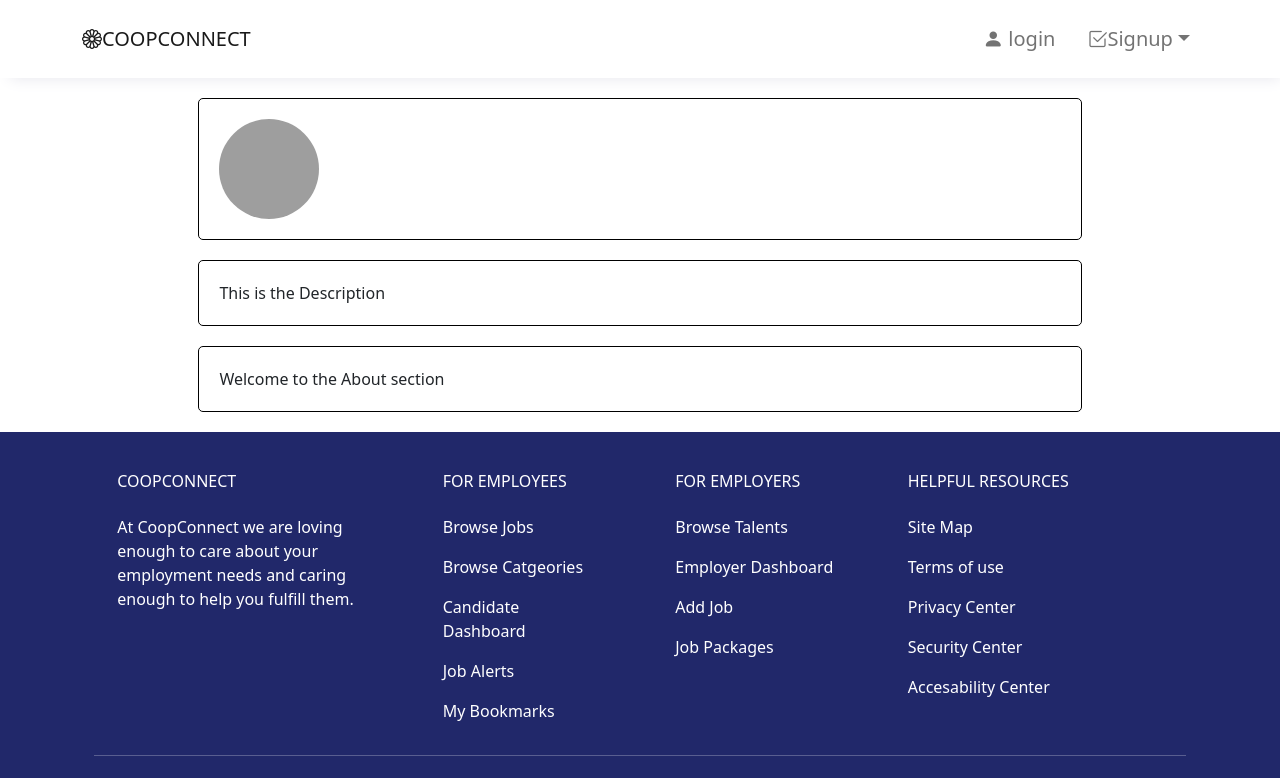
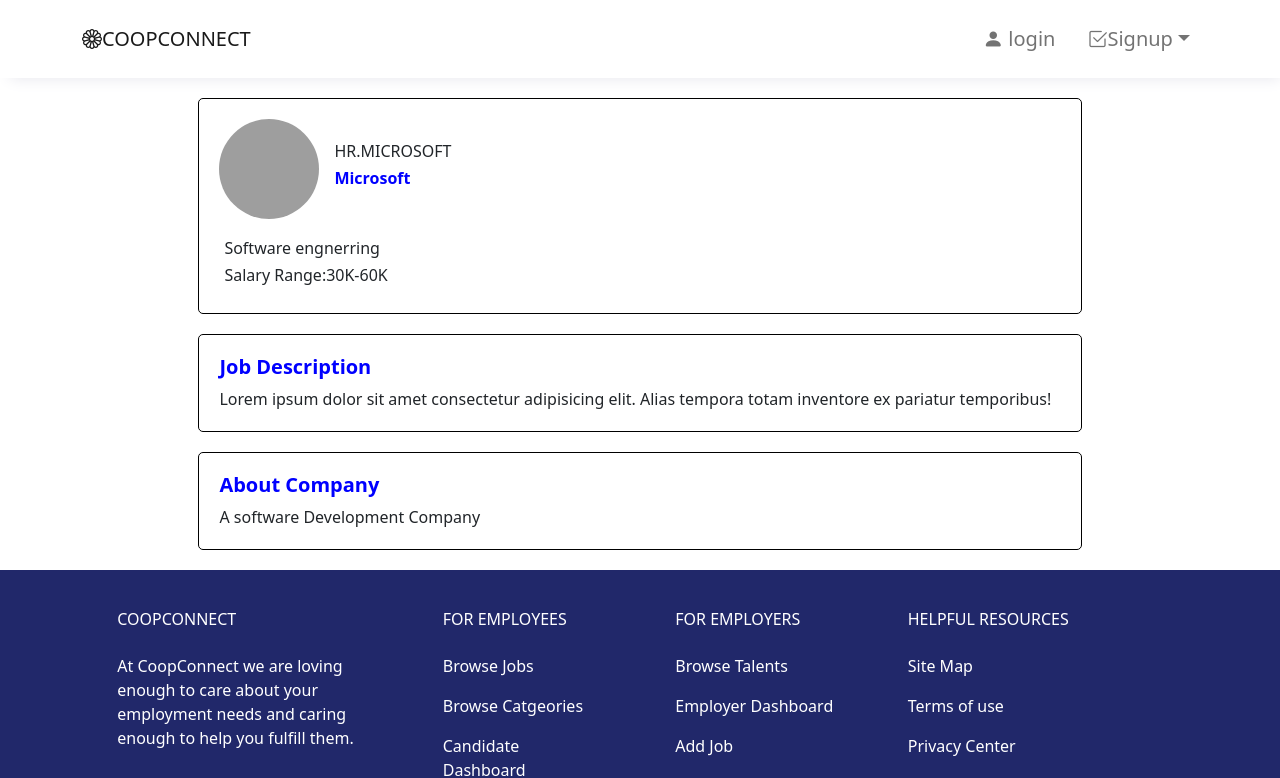
Before and after one commit to queenslaynaila/COOPCONNECT, a React (Create React App) app in the folder client/: page /viewjob in a window 1280 px wide. Shown: the top 778 px of the page. Built offline with nearby package versions, Linux system fonts and the light colour scheme; grey boxes are pictures that could not be loaded.

Commit message:
finalize job description page

```diff
--- a/client/src/components/reusableComponents/AboutCompany.jsx
+++ b/client/src/components/reusableComponents/AboutCompany.jsx
@@ -1,10 +1,16 @@
 import React from 'react'
 import Card from './Card'
+import CardTitle from './CardTitle'
 
 function AboutCompany() {
   return (
     <Card>
-        Welcome to the About section
+    <CardTitle>
+    <h1>
+      About Company
+    </h1>
+    </CardTitle>
+    A software Development Company
     </Card>
   )
 }
--- /dev/null
+++ b/client/src/components/reusableComponents/CardTitle.jsx
@@ -0,0 +1,11 @@
+import React from 'react'
+
+function CardTitle(props) {
+  return (
+    <div className='card-title-name'>
+      {props.children}
+    </div>
+  )
+}
+
+export default CardTitle
--- a/client/src/components/reusableComponents/CompanyAvatar.jsx
+++ b/client/src/components/reusableComponents/CompanyAvatar.jsx
@@ -5,6 +5,10 @@
   return (
     <div className='company-avatar-icon'>
         <Avatar/>
+        <div className="company-title-name">
+            <h1>HR.MICROSOFT</h1>
+            <h2>Microsoft</h2>
+        </div>
     </div>
   )
 }
--- a/client/src/components/reusableComponents/JobDescription.jsx
+++ b/client/src/components/reusableComponents/JobDescription.jsx
@@ -1,10 +1,16 @@
 import React from 'react'
 import Card from './Card'
+import CardTitle from './CardTitle'
 
 function JobDescription() {
   return (
     <Card>
-      This is  the Description
+    <CardTitle>
+    <h1>
+      Job Description
+    </h1>
+    </CardTitle>
+      Lorem ipsum dolor sit amet consectetur adipisicing elit. Alias tempora totam inventore ex pariatur temporibus!
     </Card>
   )
 }
--- a/client/src/components/reusableComponents/JobTitle.jsx
+++ b/client/src/components/reusableComponents/JobTitle.jsx
@@ -1,13 +1,17 @@
-import React from 'react'
-import Card from './Card'
-import CompanyAvatar from './CompanyAvatar'
+import React from "react";
+import Card from "./Card";
+import CompanyAvatar from "./CompanyAvatar";
 
 function JobTitle() {
   return (
     <Card>
-      <CompanyAvatar/>
+      <CompanyAvatar />
+      <div className="jd-company">
+        <h2>Software engnerring</h2>
+        <h2>Salary Range:30K-60K</h2>
+      </div>
     </Card>
-  )
+  );
 }
 
-export default JobTitle
+export default JobTitle;
--- a/client/src/styles/reusableCss/viewJobs.css
+++ b/client/src/styles/reusableCss/viewJobs.css
@@ -30,3 +30,26 @@
     object-fit: cover;
     border-radius: 50%;
 }
+.company-avatar-icon{
+    display: flex;
+    align-items: center;
+}
+.company-title-name{
+    margin-left: 15px;
+}
+.company-title-name > h1,h2{
+    font-size: 16px;
+}
+.company-title-name > h2{
+    color: var(--title-category);
+    font-weight: 600;
+}
+.card-title-name > h1{
+    font-weight: 700;
+    color: var(--title-category);
+    font-size: 20px;
+}
+.jd-company{
+    margin-top: 20px;
+    margin-left: 5px;
+}
```
